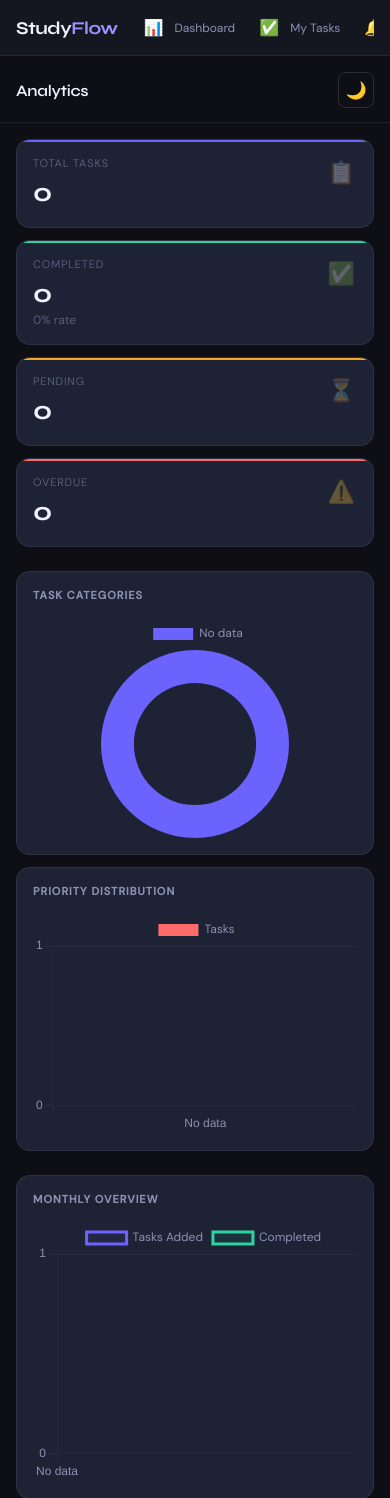
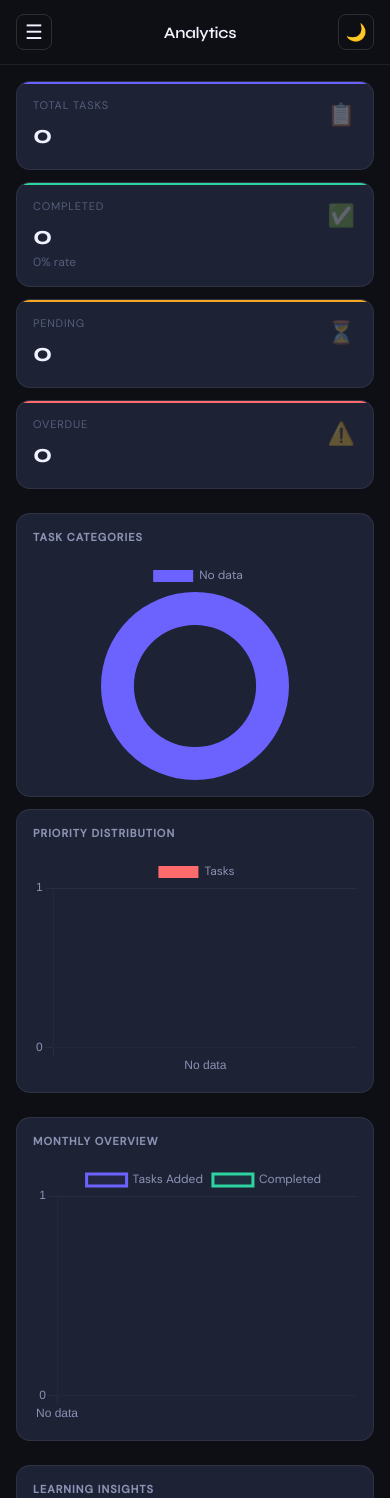
Before and after one commit to mithumax08-droid/studyflow, a Flask app: page /analytics in a window 390 px wide. Shown: the top 1498 px of the page. Run offline with Flask 3, Linux system fonts and the light colour scheme; the visitor is signed in with stand-in values (Sample User, id 1); data that the repository does not hold is empty; some libraries are stand-ins or nearby versions.

Commit message:
Add hamburger menu for mobile

```diff
--- a/studyflow/static/css/style.css
+++ b/studyflow/static/css/style.css
@@ -559,3 +559,108 @@ nav { padding: 18px 14px; flex: 1; }
   .page-title { font-size: 16px !important; }
   .card { padding: 16px !important; }
 }
+
+/* ══════════════════════════════════════
+   HAMBURGER MENU
+   ══════════════════════════════════════ */
+
+/* Overlay */
+.sidebar-overlay {
+  display: none;
+  position: fixed;
+  inset: 0;
+  background: rgba(0,0,0,0.5);
+  z-index: 150;
+}
+.sidebar-overlay.active { display: block; }
+
+/* Hamburger button — hidden on desktop */
+.hamburger {
+  display: none;
+  background: transparent;
+  border: 1px solid var(--border2);
+  color: var(--text);
+  font-size: 20px;
+  width: 36px; height: 36px;
+  border-radius: var(--radius-sm);
+  cursor: pointer;
+  align-items: center;
+  justify-content: center;
+  flex-shrink: 0;
+  margin-right: 10px;
+}
+
+@media (max-width: 768px) {
+
+  /* Show hamburger */
+  .hamburger { display: flex !important; }
+
+  /* Sidebar hidden by default on mobile */
+  .sidebar {
+    position: fixed !important;
+    top: 0; left: -260px !important;
+    width: 240px !important;
+    height: 100vh !important;
+    flex-direction: column !important;
+    padding: 0 !important;
+    border-right: 1px solid var(--border) !important;
+    border-bottom: none !important;
+    z-index: 200 !important;
+    transition: left 0.25s ease !important;
+    overflow-y: auto;
+  }
+
+  /* Sidebar open */
+  .sidebar.open { left: 0 !important; }
+
+  /* Restore sidebar internals */
+  .logo {
+    padding: 24px 20px 18px !important;
+    border-bottom: 1px solid var(--border) !important;
+  }
+
+  nav {
+    padding: 14px 12px !important;
+    flex-direction: column !important;
+    flex: 1 !important;
+    gap: 0 !important;
+  }
+
+  .nav-label { display: block !important; }
+
+  .nav-item {
+    padding: 10px 12px !important;
+    font-size: 14px !important;
+    margin-bottom: 2px !important;
+    white-space: normal;
+  }
+
+  .sidebar-footer { display: flex !important; }
+
+  /* Main content */
+  .main {
+    margin-left: 0 !important;
+    margin-top: 0 !important;
+    width: 100% !important;
+  }
+
+  .topbar { padding: 14px 16px !important; }
+  .content { padding: 16px !important; }
+  .flash-wrap { padding: 10px 16px 0 !important; }
+
+  .grid-4, .grid-3, .grid-2 {
+    grid-template-columns: 1fr !important;
+    gap: 12px !important;
+  }
+
+  .stat-card { padding: 16px !important; }
+  .stat-value { font-size: 26px !important; }
+  .page-title { font-size: 16px !important; }
+  .card { padding: 16px !important; }
+
+  .form-card { padding: 20px 16px !important; }
+  .form-row { grid-template-columns: 1fr !important; }
+
+  .data-table th:nth-child(2),
+  .data-table td:nth-child(2) { display: none; }
+}
--- a/studyflow/templates/base.html
+++ b/studyflow/templates/base.html
@@ -4,29 +4,32 @@
 <meta charset="UTF-8">
 <meta name="viewport" content="width=device-width, initial-scale=1.0">
 <title>StudyFlow – {% block title %}{% endblock %}</title>
-<link rel="icon" type="image/png" href="{{ url_for('static', filename='images/logo.png') }}">
 <link href="https://fonts.googleapis.com/css2?family=Syne:wght@400;600;700&family=DM+Sans:wght@300;400;500&display=swap" rel="stylesheet">
 <script src="https://cdnjs.cloudflare.com/ajax/libs/Chart.js/4.4.0/chart.umd.min.js"></script>
+<link rel="icon" type="image/png" href="{{ url_for('static', filename='images/logo.png') }}">
 <link rel="stylesheet" href="{{ url_for('static', filename='css/style.css') }}">
 </head>
 <body>
 
+<!-- OVERLAY (mobile) -->
+<div class="sidebar-overlay" id="sidebarOverlay"></div>
+
 <!-- SIDEBAR -->
-<aside class="sidebar">
+<aside class="sidebar" id="sidebar">
   <div class="logo"><span>Study<em>Flow</em></span></div>
   <nav>
     <div class="nav-label">Menu</div>
-    <a class="nav-item {% if request.endpoint=='dashboard' %}active{% endif %}" href="{{ url_for('dashboard') }}">
+    <a class="nav-item {% if request.endpoint=='dashboard' %}active{% endif %}" href="{{ url_for('dashboard') }}" onclick="closeSidebar()">
       <span class="icon">📊</span> Dashboard
     </a>
-    <a class="nav-item {% if request.endpoint in ['tasks','add_task','edit_task'] %}active{% endif %}" href="{{ url_for('tasks') }}">
+    <a class="nav-item {% if request.endpoint in ['tasks','add_task','edit_task'] %}active{% endif %}" href="{{ url_for('tasks') }}" onclick="closeSidebar()">
       <span class="icon">✅</span> My Tasks
     </a>
-    <a class="nav-item {% if request.endpoint=='reminders' %}active{% endif %}" href="{{ url_for('reminders') }}">
+    <a class="nav-item {% if request.endpoint=='reminders' %}active{% endif %}" href="{{ url_for('reminders') }}" onclick="closeSidebar()">
       <span class="icon">🔔</span> Reminders
     </a>
     <div class="nav-label">Insights</div>
-    <a class="nav-item {% if request.endpoint=='analytics' %}active{% endif %}" href="{{ url_for('analytics') }}">
+    <a class="nav-item {% if request.endpoint=='analytics' %}active{% endif %}" href="{{ url_for('analytics') }}" onclick="closeSidebar()">
       <span class="icon">📈</span> Analytics
     </a>
   </nav>
@@ -45,6 +48,8 @@
 <!-- MAIN -->
 <main class="main">
   <div class="topbar">
+    <!-- Hamburger button (mobile only) -->
+    <button class="hamburger" id="hamburger" onclick="toggleSidebar()">☰</button>
     <div class="page-title">{% block page_title %}{% endblock %}</div>
     <div class="topbar-actions">
       {% block topbar_actions %}{% endblock %}
@@ -77,19 +82,27 @@
   // Theme Toggle
   const toggle = document.getElementById('themeToggle');
   const body   = document.body;
-
-  // Load saved theme
   if (localStorage.getItem('theme') === 'light') {
     body.classList.add('light');
     toggle.textContent = '☀️';
   }
-
   toggle.addEventListener('click', () => {
     body.classList.toggle('light');
     const isLight = body.classList.contains('light');
     toggle.textContent = isLight ? '☀️' : '🌙';
     localStorage.setItem('theme', isLight ? 'light' : 'dark');
   });
+
+  // Hamburger Menu
+  function toggleSidebar() {
+    document.getElementById('sidebar').classList.toggle('open');
+    document.getElementById('sidebarOverlay').classList.toggle('active');
+  }
+  function closeSidebar() {
+    document.getElementById('sidebar').classList.remove('open');
+    document.getElementById('sidebarOverlay').classList.remove('active');
+  }
+  document.getElementById('sidebarOverlay').addEventListener('click', closeSidebar);
 </script>
 </body>
 </html>
```
